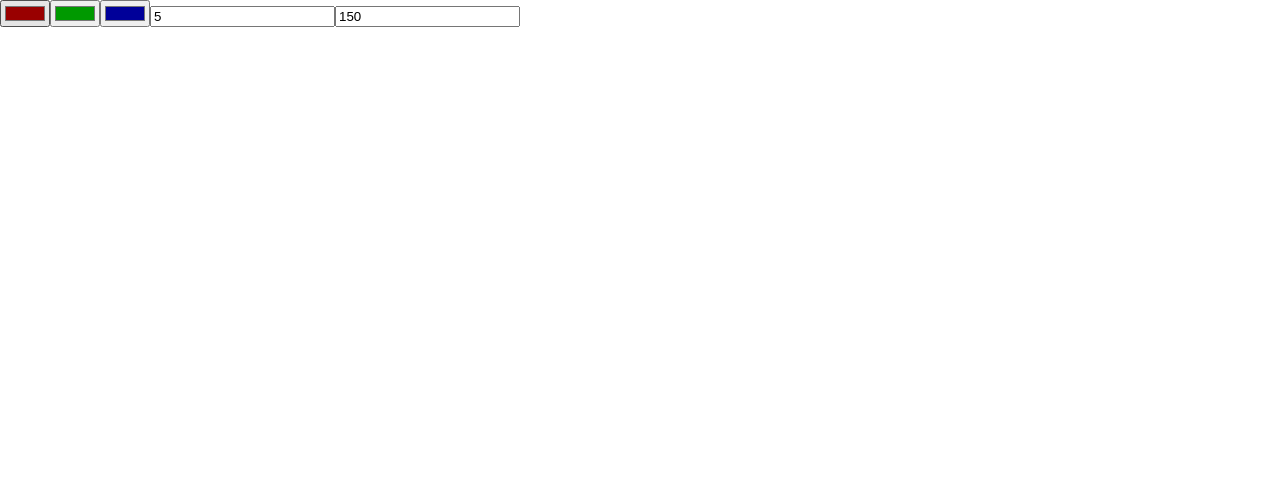
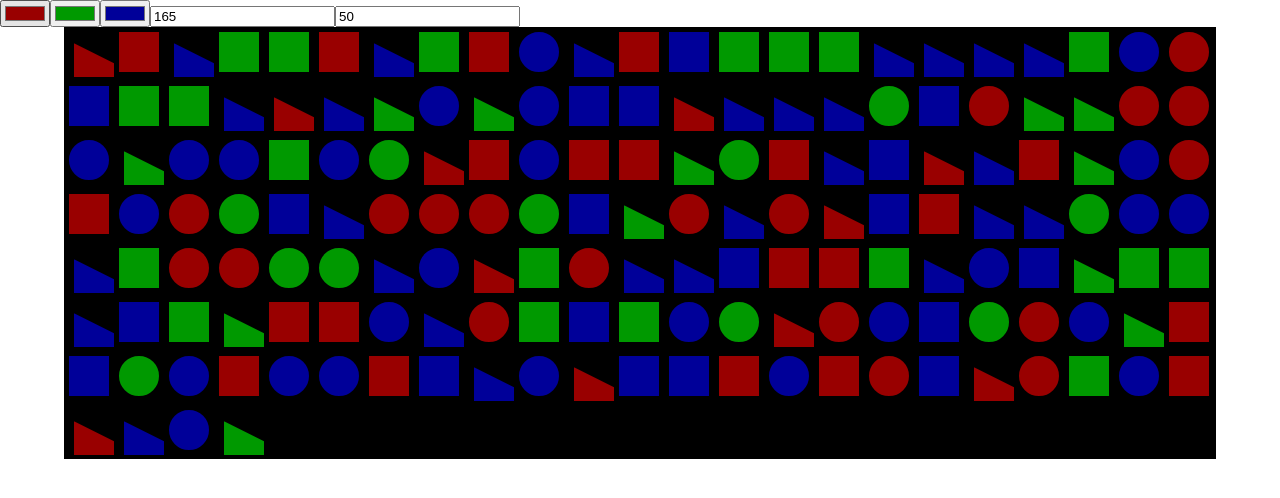
Before and after one commit to MatsVanderElst/art-generator, a React (Create React App) app: page / in a window 1280 px wide. Shown: the top 498 px of the page. Built offline with nearby package versions, Linux system fonts and the light colour scheme.

Commit message:
fixed rendering from the start

```diff
--- a/src/App.css
+++ b/src/App.css
@@ -10,4 +10,6 @@
   width: max-content;
   max-width: 90vw;
   align-items: center;
+
+  background-color: black;
 }
--- a/src/App.js
+++ b/src/App.js
@@ -5,7 +5,7 @@ import React from 'react';
 class Form extends React.Component {
    types = ['rect', 'circle', 'triangle', 'quarter'];
 
-  constructor({color1="#990000",color2="#009900",color3="#000099", count=5, width=150 }) {
+  constructor({color1="#990000",color2="#009900",color3="#000099", count=165, width=50 }) {
     super();
     this.handleColor1Change = this.handleColor1Change.bind(this);
     this.handleColor2Change = this.handleColor2Change.bind(this);
@@ -13,6 +13,9 @@ class Form extends React.Component {
     this.handleCountChange = this.handleCountChange.bind(this);
     this.handleWidthChange = this.handleWidthChange.bind(this);
     this.state = {count: count, width: width, color1: color1, color2: color2, color3: color3 };
+  }
+
+  componentDidMount = () => {
     this.rebuildSVGList();
   }
 
```
